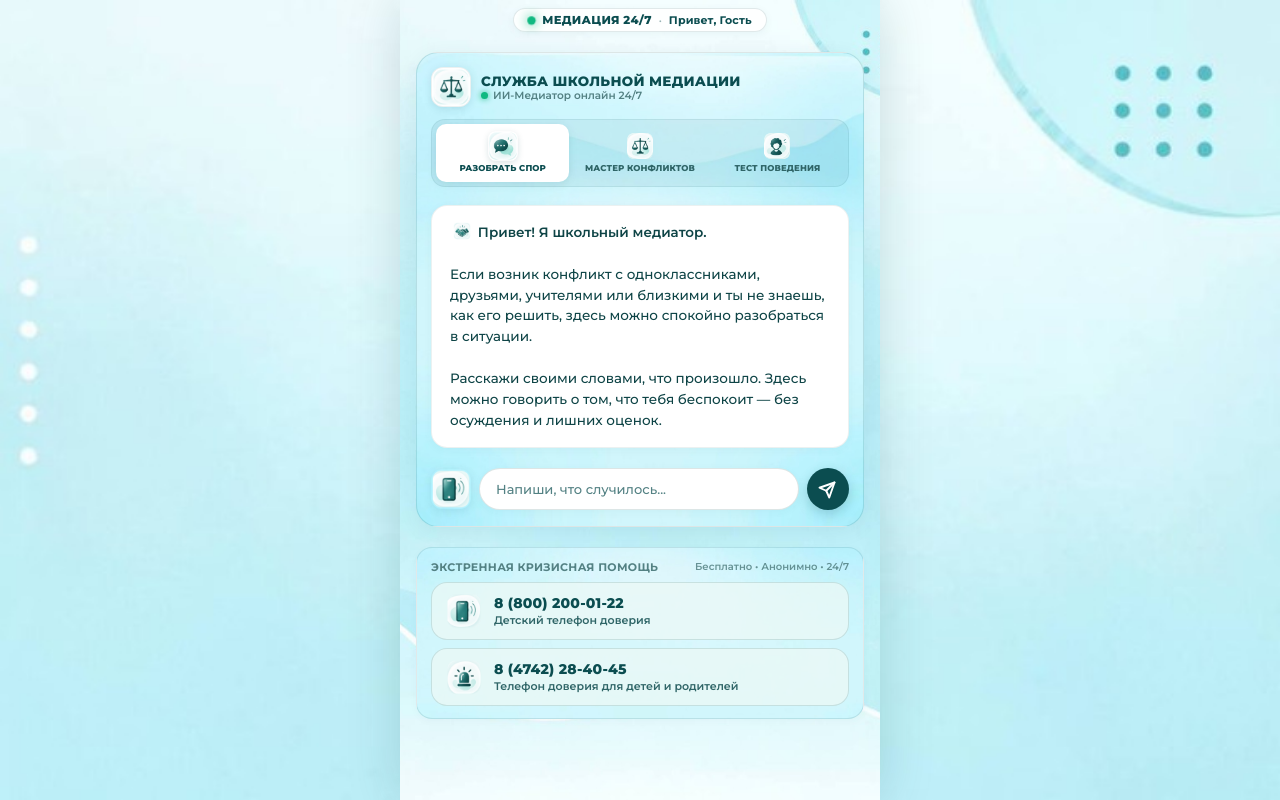
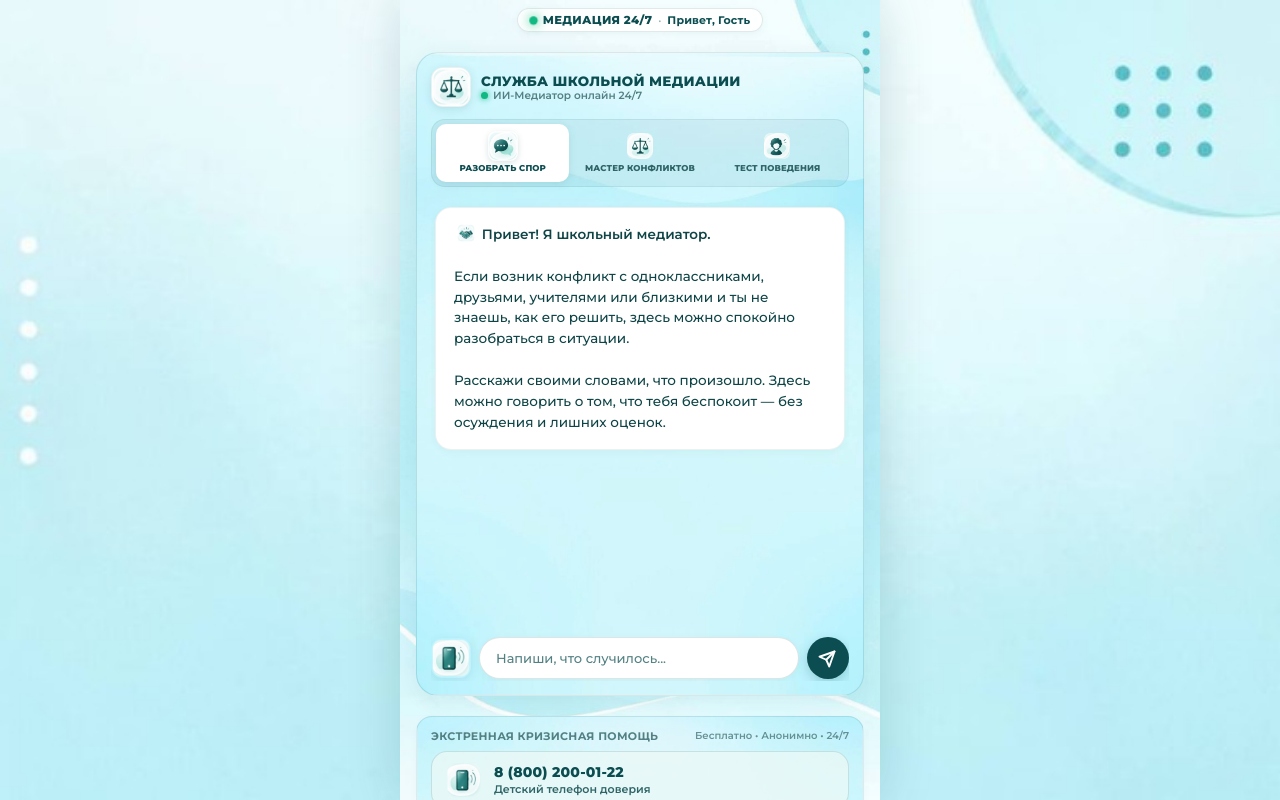
Before and after one commit to Dellzzyy/vk-school-mediation, a website: page index.html in a window 1280 px wide. Drawn offline with Linux system fonts and the light colour scheme.

Commit message:
fix(chat): fixed telegram-like scrollable container, cachebusting v=1793557000, and bypass localtunnel header

```diff
--- a/app.js
+++ b/app.js
@@ -7,8 +7,10 @@ const tg = window.Telegram?.WebApp;
 const isVK = typeof vkBridge !== 'undefined' || window.location.search.includes('vk_');
 
 // Конфигурация API Backend (прямой чистый HTTPS туннель к серверу медиации)
+// Конфигурация API Backend (постоянный поддомен localtunnel + fallback localhost.run)
 const API_ENDPOINTS = [
-  'https://88c6aadad583fc.lhr.life'
+  'https://vk-school-mediation.loca.lt',
+  'https://dbb2b0259ba91e.lhr.life'
 ];
 
 async function apiRequest(endpoint, payload) {
@@ -36,15 +38,22 @@ async function apiRequest(endpoint, payload) {
       const res = await fetch(fullUrl, {
         method: 'POST',
         headers: {
-          'Content-Type': 'application/json'
+          'Content-Type': 'application/json',
+          'bypass-tunnel-reminder': 'true'
         },
         body: JSON.stringify(payload),
         signal: controller.signal
       });
       clearTimeout(timer);
 
-      if ([502, 503, 504].includes(res.status)) {
-        console.warn(`Endpoint ${fullUrl} returned ${res.status}, trying fallback...`);
+      if (!res.ok || [502, 503, 504].includes(res.status)) {
+        console.warn(`Endpoint ${fullUrl} returned status ${res.status}, trying fallback...`);
+        continue;
+      }
+
+      const contentType = res.headers.get('content-type') || '';
+      if (!contentType.includes('application/json')) {
+        console.warn(`Endpoint ${fullUrl} returned non-JSON response (${contentType}), trying fallback...`);
         continue;
       }
 
@@ -1107,7 +1116,9 @@ function appendChatMessage(text, sender) {
 
   msgDiv.appendChild(bubbleDiv);
   container.appendChild(msgDiv);
-  container.scrollTop = container.scrollHeight;
+  requestAnimationFrame(() => {
+    container.scrollTop = container.scrollHeight;
+  });
 }
 
 function appendTypingIndicator() {
@@ -1118,7 +1129,9 @@ function appendTypingIndicator() {
   msgDiv.className = 'msg bot-msg';
   msgDiv.innerHTML = '<div class="bubble" style="color:var(--text-muted);font-style:italic">Медиатор думает...</div>';
   container.appendChild(msgDiv);
-  container.scrollTop = container.scrollHeight;
+  requestAnimationFrame(() => {
+    container.scrollTop = container.scrollHeight;
+  });
   return msgDiv;
 }
 
--- a/index.html
+++ b/index.html
@@ -8,7 +8,7 @@
   <script src="./vk-bridge.js"></script>
   <!-- Telegram WebApp SDK -->
   <script src="https://telegram.org/js/telegram-web-app.js"></script>
-  <link rel="stylesheet" href="./style.css?v=1789920000">
+  <link rel="stylesheet" href="./style.css?v=1793557000">
   <link rel="preconnect" href="https://fonts.googleapis.com">
   <link rel="preconnect" href="https://fonts.gstatic.com" crossorigin>
   <link href="https://fonts.googleapis.com/css2?family=Montserrat:wght@500;600;700;800;900&display=swap" rel="stylesheet">
@@ -290,6 +290,6 @@
     </main>
   </div>
 
-  <script src="./app.js?v=1789920000"></script>
+  <script src="./app.js?v=1793557000"></script>
 </body>
 </html>
--- a/style.css
+++ b/style.css
@@ -129,15 +129,16 @@ p, .tile-body p, .step-desc, .kb-intro, .kb-card-summary, .modal-body, .bubble,
   display: inline-flex;
   align-items: center;
   justify-content: center;
-  gap: 7px;
-  background: rgba(255, 255, 255, 0.88);
+  gap: 6px;
+  background: rgba(255, 255, 255, 0.92);
   backdrop-filter: blur(12px);
   -webkit-backdrop-filter: blur(12px);
   border: 1px solid rgba(11, 77, 80, 0.12);
-  padding: 4px 14px;
+  padding: 4px 12px;
   border-radius: var(--radius-pill);
   box-shadow: 0 2px 8px rgba(11, 77, 80, 0.05);
-  max-width: 90%;
+  max-width: calc(100% - 130px);
+  margin: 0 auto;
 }
 
 .pulse-dot {
@@ -1096,11 +1097,31 @@ p, .tile-body p, .step-desc, .kb-intro, .kb-card-summary, .modal-body, .bubble,
 }
 
 .chat-messages {
+  flex: 1 1 auto;
+  min-height: 0;
+  overflow-y: auto;
+  overflow-x: hidden;
+  -webkit-overflow-scrolling: touch;
+  overscroll-behavior: contain;
   display: flex;
   flex-direction: column;
   gap: 12px;
-  padding: 4px 0 8px 0;
-  min-height: auto;
+  padding: 6px 4px 10px 4px;
+  scroll-behavior: smooth;
+}
+
+.chat-messages::-webkit-scrollbar {
+  width: 5px;
+}
+.chat-messages::-webkit-scrollbar-track {
+  background: transparent;
+}
+.chat-messages::-webkit-scrollbar-thumb {
+  background: rgba(11, 77, 80, 0.2);
+  border-radius: 4px;
+}
+.chat-messages::-webkit-scrollbar-thumb:hover {
+  background: rgba(11, 77, 80, 0.35);
 }
 
 .msg {
@@ -1812,8 +1833,17 @@ p, .tile-body p, .step-desc, .kb-intro, .kb-card-summary, .modal-body, .bubble,
 }
 
 #assistantModeChat {
-  display: block;
-  min-height: auto;
+  display: flex;
+  flex-direction: column;
+  height: 520px;
+  max-height: 60vh;
+  min-height: 390px;
+  position: relative;
+  overflow: hidden;
+}
+
+#assistantModeChat.hidden {
+  display: none !important;
 }
 
 .assistant-mode-panel.hidden {
```
